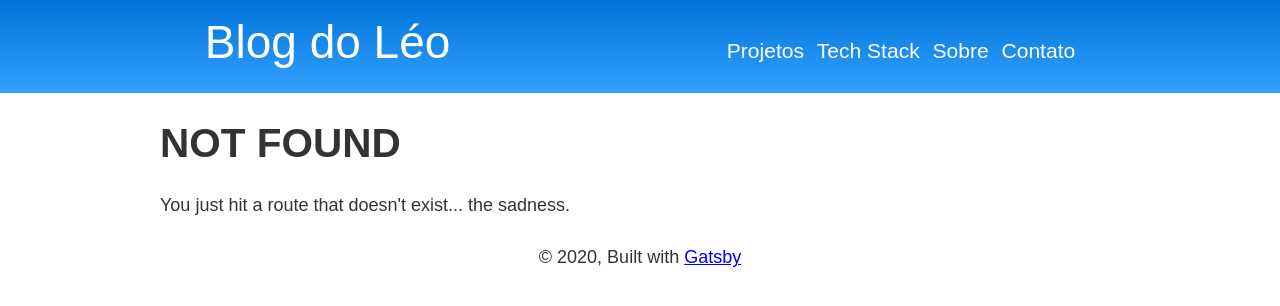
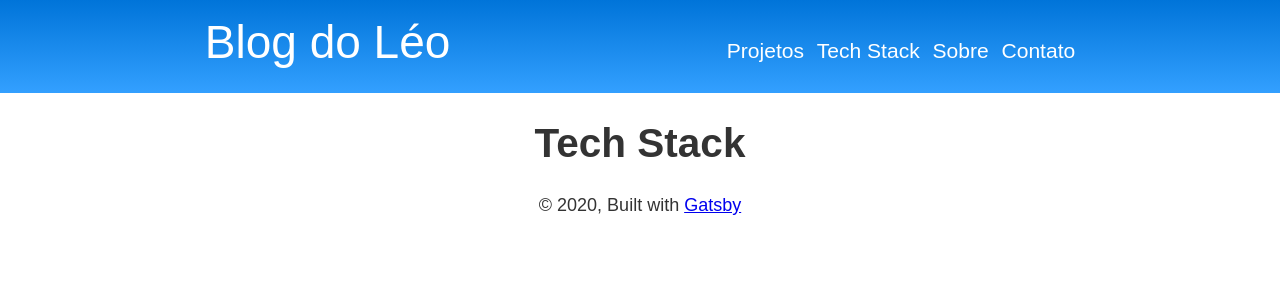
Before and after one commit to kawasakileo/StaticGenBlog, a Gatsby site: page /techstack in a window 1280 px wide. Before the commit this address had no page. Built offline with nearby package versions, Linux system fonts and the light colour scheme; Gatsby itself is replaced by a stand-in of ours.

Commit message:
Adicionado página techstack

```diff
--- a/src/components/header.js
+++ b/src/components/header.js
@@ -31,7 +31,7 @@ const Header = ({ siteTitle }) => (
     </div>
     <div style={{ display: `inline-block`, float: `right`, marginRight: `1%` }}>
       <h3>
-        <Link to="/projetos/" style={{ fontWeight: 450, color: `white`, textDecoration: `none` }}>
+        <Link to="/techstack/" style={{ fontWeight: 450, color: `white`, textDecoration: `none` }}>
           <p class="headerP">Tech Stack</p>
         </Link>
       </h3>
--- /dev/null
+++ b/src/pages/techstack.js
@@ -0,0 +1,13 @@
+import React from "react"
+import { Link } from "gatsby"
+
+import Layout from "../components/layout"
+import SEO from "../components/seo"
+
+const Techstack = () =>
+    <Layout>
+        <SEO title="Techstack" />
+            <h1 class="centerH1">Tech Stack</h1>
+    </Layout>
+
+export default Techstack
```
